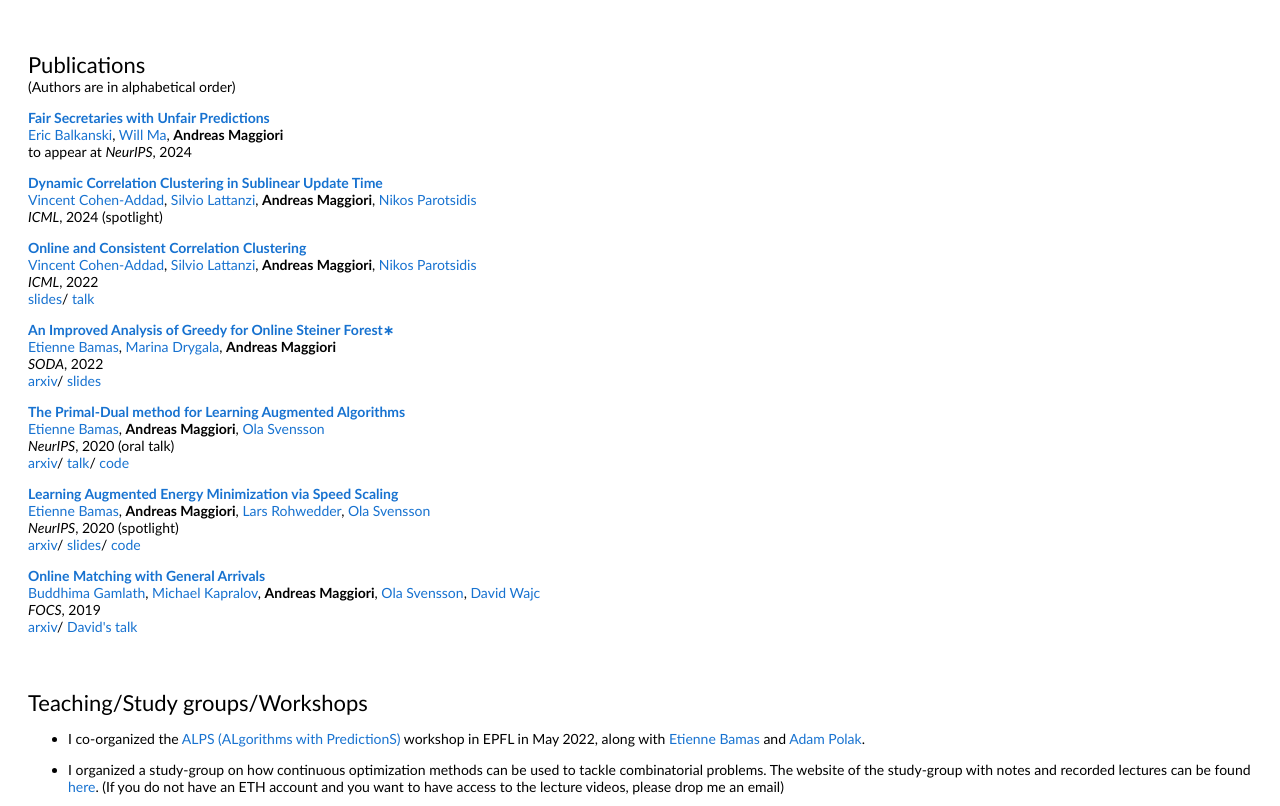
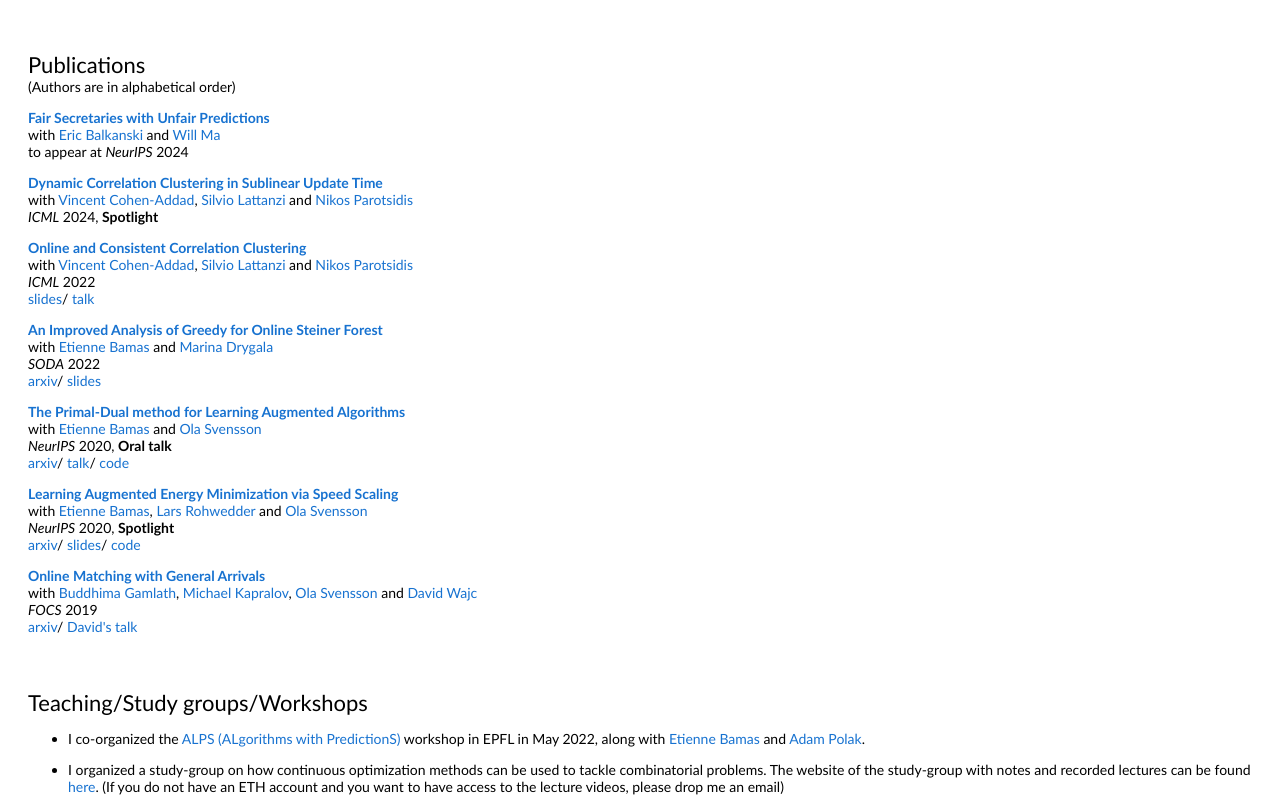
Before and after one commit to andreasr27/andreasr27.github.io, a plain HTML site: page index.html in a window 1280 px wide. Shown: the part 716-1522 px from the top of the page. Drawn offline with Linux system fonts and the light colour scheme.

Commit message:
added with in the publications and deleted my name from there. Also, bolded spotlights and Oral talsk

```diff
--- a/index.html
+++ b/index.html
@@ -92,11 +92,11 @@
                   <papertitle>Fair Secretaries with Unfair Predictions</papertitle>
                 </a>
                 <br>
-                <a href="https://ericbalkanski.com/">Eric Balkanski</a>,
-                <a href="http://www.columbia.edu/~wm2428/">Will Ma</a>,
-                  <strong>Andreas Maggiori</strong>
+                with
+                <a href="https://ericbalkanski.com/">Eric Balkanski</a> and
+                <a href="http://www.columbia.edu/~wm2428/">Will Ma</a>
                 <br>
-                to appear at <em>NeurIPS</em>, 2024
+                to appear at <em>NeurIPS</em> 2024
                 <br>
 
               </p>
@@ -106,13 +106,12 @@
                   <papertitle>Dynamic Correlation Clustering in Sublinear Update Time</papertitle>
                 </a>
                 <br>
-
+                  with
                   <a href="https://www.di.ens.fr/~vcohen/">Vincent Cohen-Addad</a>,
-                  <a href="https://sites.google.com/site/silviolattanzi/">Silvio Lattanzi</a>,
-                  <strong>Andreas Maggiori</strong>,
+                  <a href="https://sites.google.com/site/silviolattanzi/">Silvio Lattanzi</a> and
                   <a href="https://sites.google.com/view/nikosparotsidis">Nikos Parotsidis</a>
                 <br>
-                <em>ICML</em>, 2024 (spotlight)
+                <em>ICML</em> 2024, <strong>Spotlight</strong>
                 <br>
 
               </p>
@@ -122,13 +121,12 @@
                   <papertitle>Online and Consistent Correlation Clustering</papertitle>
                 </a>
                 <br>
-
+                  with
                   <a href="https://www.di.ens.fr/~vcohen/">Vincent Cohen-Addad</a>,
-                  <a href="https://sites.google.com/site/silviolattanzi/">Silvio Lattanzi</a>,
-                  <strong>Andreas Maggiori</strong>,
-                  <a href="https://sites.google.com/view/nikosparotsidis">Nikos Parotsidis</a>
+                  <a href="https://sites.google.com/site/silviolattanzi/">Silvio Lattanzi</a> and
+                   <a href="https://sites.google.com/view/nikosparotsidis">Nikos Parotsidis</a>
                 <br>
-                <em>ICML</em>, 2022
+                <em>ICML</em> 2022
                 <br>
                   <a href="https://icml.cc/media/icml-2022/Slides/17638.pdf">slides</a>/
                   <a href="https://slideslive.com/38983846/online-and-consistent-correlation-clustering?ref=speaker-44727">talk</a>
@@ -137,14 +135,14 @@
 
               <p>
                 <a href="https://epubs.siam.org/doi/abs/10.1137/1.9781611977073.125">
-                  <papertitle>An Improved Analysis of Greedy for Online Steiner Forest∗</papertitle>
+                  <papertitle>An Improved Analysis of Greedy for Online Steiner Forest</papertitle>
                 </a>
                 <br>
-                  <a href="https://etiennebamas.github.io/">Etienne Bamas</a>,
-                  <a href="https://people.epfl.ch/marina.drygala/?lang=en">Marina Drygala</a>,
-                  <strong>Andreas Maggiori</strong>
+                  with
+                  <a href="https://etiennebamas.github.io/">Etienne Bamas</a> and
+                  <a href="https://people.epfl.ch/marina.drygala/?lang=en">Marina Drygala</a>
                 <br>
-                <em>SODA</em>, 2022
+                <em>SODA</em> 2022
                 <br>
                   <a href="https://arxiv.org/pdf/2111.10086.pdf">arxiv</a>/
                   <a href="https://etiennebamas.github.io/pdf/SODA22_presentation.pdf">slides</a>
@@ -157,11 +155,11 @@
                   <papertitle>The Primal-Dual method for Learning Augmented Algorithms</papertitle>
                 </a>
                 <br>
-                <a href="https://etiennebamas.github.io/">Etienne Bamas</a>,
-                <strong>Andreas Maggiori</strong>,
+                with
+                <a href="https://etiennebamas.github.io/">Etienne Bamas</a> and
                 <a href="https://theory.epfl.ch/osven/">Ola Svensson</a>
                 <br>
-                <em>NeurIPS</em>, 2020 (oral talk)
+                <em>NeurIPS</em> 2020, <strong>Oral talk</strong>
                 <br>
                   <a href="https://arxiv.org/pdf/2010.11632.pdf">arxiv</a>/
                   <a href="https://slideslive.com/38938546/the-primaldual-method-for-learning-augmented-algorithms?ref=speaker-44727">talk</a>/
@@ -175,13 +173,12 @@
                   <papertitle>Learning Augmented Energy Minimization via Speed Scaling</papertitle>
                 </a>
                 <br>
+                with
                 <a href="https://etiennebamas.github.io/">Etienne Bamas</a>,
-                <strong>Andreas Maggiori</strong>,
-               <a href="https://larsrohwedder.com/">Lars Rohwedder</a>,
-
+               <a href="https://larsrohwedder.com/">Lars Rohwedder</a> and
                 <a href="https://theory.epfl.ch/osven/">Ola Svensson</a>
                 <br>
-                <em>NeurIPS</em>, 2020 (spotlight)
+                <em>NeurIPS</em> 2020, <strong>Spotlight</strong>
                 <br>
                   <a href="https://arxiv.org/pdf/2010.11629.pdf">arxiv</a>/
                   <a href="https://etiennebamas.github.io/pdf/NeurIPS_LAS.pdf">slides</a>/
@@ -194,16 +191,14 @@
                 <a href="https://conferences.computer.org/focs/2019/pdfs/FOCS2019-7pBwCpNH4Mz2L4MJWVl6Xp/1pIEyZQDr2HASYIBeX3I8P/3L24bwJMyatOpUxG2iiKHN.pdf">
                   <papertitle>Online Matching with General Arrivals</papertitle>
                 </a>
-                <br>
+                <br> with
                 <a href="https://www.linkedin.com/in/bgamlath/">Buddhima Gamlath</a>,
                 <a href="https://theory.epfl.ch/kapralov/">Michael Kapralov</a>,
-                <strong>Andreas Maggiori</strong>,
-
-                <a href="https://theory.epfl.ch/osven/">Ola Svensson</a>,
+                <a href="https://theory.epfl.ch/osven/">Ola Svensson</a> and
                 <a href="https://web.stanford.edu/~wajc/">David Wajc</a>
 
                 <br>
-                <em>FOCS</em>, 2019
+                <em>FOCS</em> 2019
                 <br>
                   <a href="https://arxiv.org/pdf/1904.08255.pdf">arxiv</a>/
                   <a href="https://youtu.be/BYyDzvaeaBk">David's talk</a>
```
